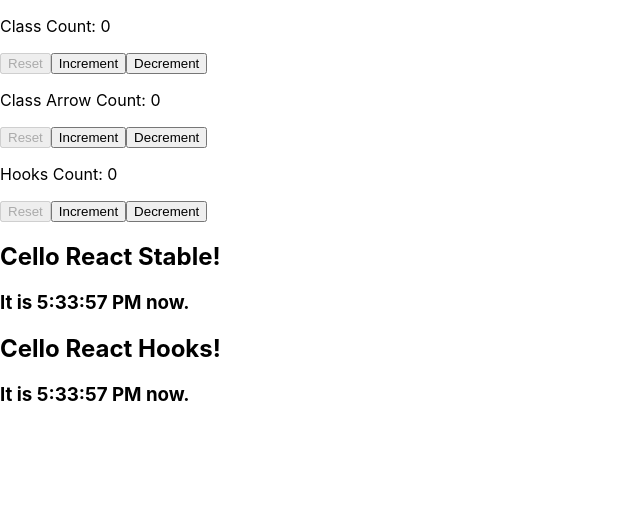
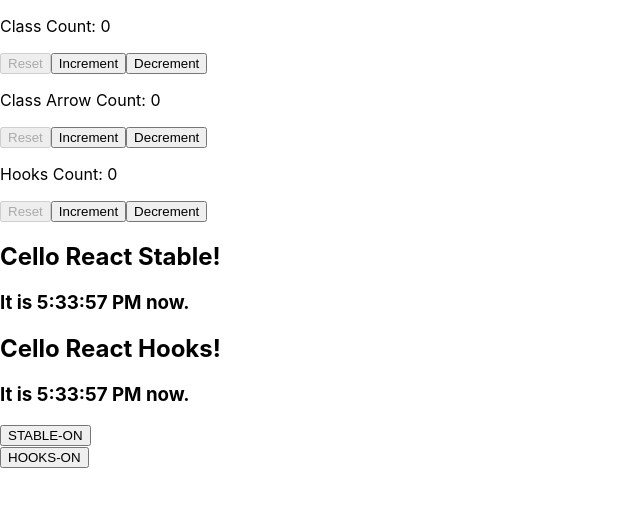
Before and after one commit to alfieqashwa/cello-hooks, a React (Create React App) app: page / in a window 1280 px wide. Shown: the top 506 px of the page, without its empty margins (0-640 px from the left). Built offline with nearby package versions, Linux system fonts and the light colour scheme.

Commit message:
rewrite toggle

```diff
--- a/src/App.jsx
+++ b/src/App.jsx
@@ -4,13 +4,25 @@
 import CounterHooks from './components/hooks/CounterHooks';
 import Clock from './components/stable/Clock';
 import ClockHooks from './components/hooks/ClockHooks';
+import Toggle from './components/stable/Toggle';
+import ToggleHooks from './components/hooks/ToggleHooks';
 
 
 export default () =>
   <div>
-    <Counter />
-    <ArrowCounter />
-    <CounterHooks />
-    <Clock />
-    <ClockHooks />
+    <div>
+      <Counter />
+      <ArrowCounter />
+      <CounterHooks />
+    </div>
+    <div>
+      <Clock />
+      <ClockHooks />
+    </div>
+    <div>
+      <Toggle />
+    </div>
+    <div>
+      <ToggleHooks />
+    </div>
   </div>
--- /dev/null
+++ b/src/components/hooks/ToggleHooks.jsx
@@ -0,0 +1,13 @@
+// source: https://reactjs.org/docs/handling-events.html
+import React, { useState } from 'react';
+
+const ToggleHooks = () => {
+    const [isToggleOn, setIsToggleOn] = useState( true );
+
+    return (
+      <button onClick={() => setIsToggleOn(!isToggleOn)}>
+        { isToggleOn ? 'HOOKS-ON' : 'HOOKS-OFF' }
+      </button>
+    );
+  }
+export default ToggleHooks;
--- /dev/null
+++ b/src/components/stable/Toggle.jsx
@@ -0,0 +1,27 @@
+// source: https://reactjs.org/docs/handling-events.html
+import React from 'react';
+
+class Toggle extends React.Component {
+  constructor(props) {
+    super(props);
+
+    this.state = { isToggleOn: true };
+
+    this.handleClick = this.handleClick.bind(this);
+  }
+
+  handleClick() {
+    this.setState(state => ({
+      isToggleOn: !state.isToggleOn
+    }));
+  }
+
+  render() {
+    return (
+      <button onClick={this.handleClick}>
+        { this.state.isToggleOn ? 'STABLE-ON' : 'STABLE-OFF' }
+      </button>
+    );
+  }
+}
+export default Toggle;
```
